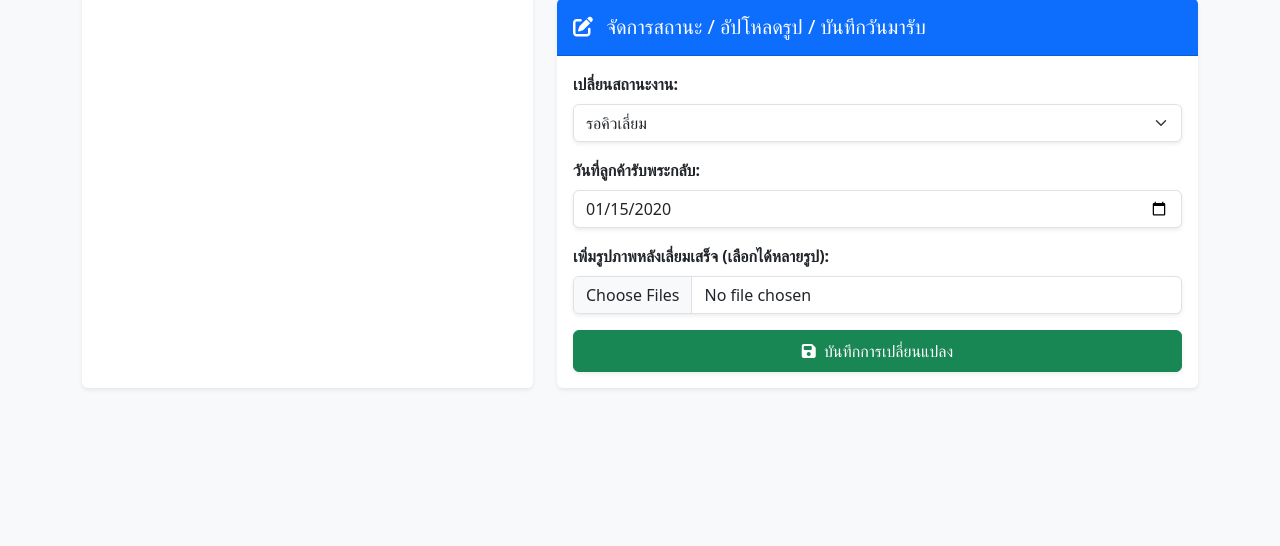
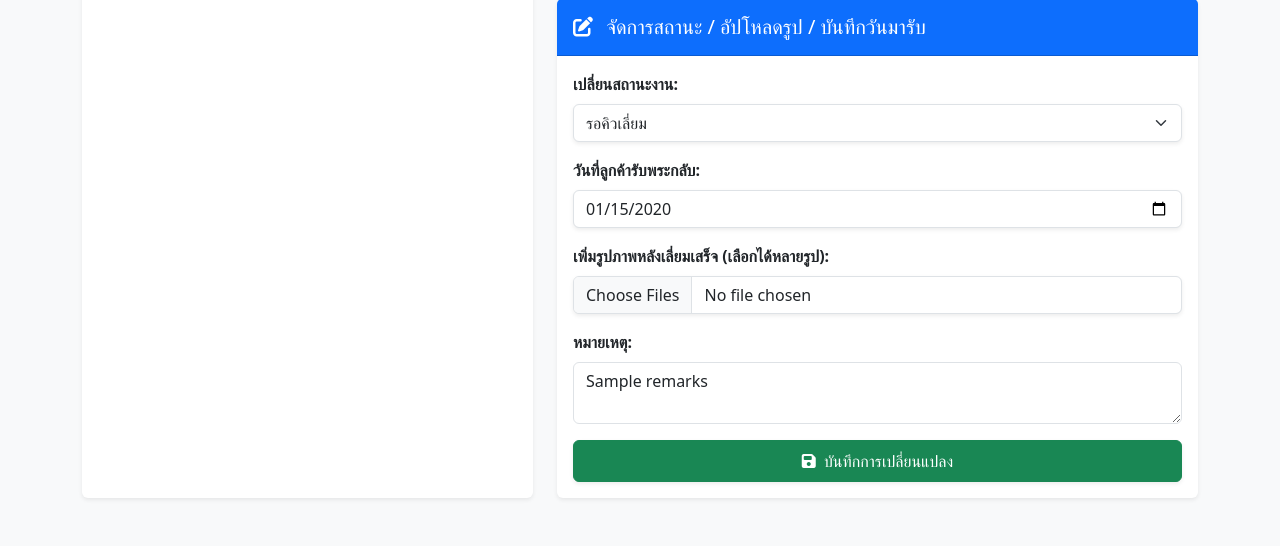
Before and after one commit to PhotoFont/talubpra, a FastAPI app: template templates/order_detail.html in a window 1280 px wide. Shown: the part 645-1191 px from the top of the page. Before the commit the page ends 1034 px from the top, so only its background shows below. Run offline with FastAPI, Linux system fonts and the light colour scheme; the template is opened without the code that fills it: most values are stand-ins (such as "Sample title", 1, 10 or a date in 2020); grey boxes marked "Sample" are stand-in pictures.

Commit message:
Insert Remark column

```diff
--- a/main.py
+++ b/main.py
@@ -20,6 +20,7 @@ templates = Jinja2Templates(directory="templates")
 
 UPLOAD_DIR = "static/uploads"
 os.makedirs(UPLOAD_DIR, exist_ok=True)
+os.makedirs("data", exist_ok=True) # ป้องกันปัญหาโฟลเดอร์ database หาย
 app.mount("/static", StaticFiles(directory="static"), name="static")
 
 ADMIN_PASSWORD = "21020166"
@@ -101,6 +102,7 @@ def add_order(
     amulet_type: str = Form(...),
     frame_material: str = Form(...),
     price: float = Form(...),
+    remarks: Optional[str] = Form(None), # รองรับรับค่าหมายเหตุตอนสร้างออเดอร์
     before_images: List[UploadFile] = File([]),
     db: Session = Depends(database.get_db),
     auth_token: str = Cookie(None)
@@ -124,6 +126,7 @@ def add_order(
         amulet_type=amulet_type,
         frame_material=frame_material,
         price=price,
+        remarks=remarks, # บันทึกหมายเหตุลงฐานข้อมูล
         before_image=images_string,
         status="รอคิวเลี่ยม"
     )
@@ -161,6 +164,7 @@ def update_status(
     order_id: int,
     status: str = Form(...),
     pickup_date: Optional[str] = Form(None),
+    remarks: Optional[str] = Form(None), # รองรับรับค่าหมายเหตุตอนอัปเดตสถานะ
     after_images: List[UploadFile] = File([]),
     db: Session = Depends(database.get_db),
     auth_token: str = Cookie(None)
@@ -171,6 +175,7 @@ def update_status(
     order = db.query(models.Order).filter(models.Order.id == order_id).first()
     if order:
         order.status = status
+        order.remarks = remarks # อัปเดตหมายเหตุ
 
         # จัดการบันทึกวันที่ลูกค้ารับพระกลับ
         if pickup_date:
--- a/templates/add_order.html
+++ b/templates/add_order.html
@@ -36,6 +36,10 @@
                         <label>รูปถ่ายพระก่อนเลี่ยม (เลือกได้หลายรูป)</label>
                         <input type="file" name="before_images" accept="image/*" multiple class="form-control">
                     </div>
+                    <div class="mb-3">
+                        <label for="remarks" class="form-label">หมายเหตุ / รายละเอียดเพิ่มเติม</label>
+                        <textarea class="form-control" id="remarks" name="remarks" rows="3" placeholder="ระบุรายละเอียดเพิ่มเติม (ถ้ามี)..."></textarea>
+                    </div>
                     <div class="d-grid gap-2">
                         <button type="submit" class="btn btn-success">บันทึกข้อมูล</button>
                         <a href="/" class="btn btn-secondary">ย้อนกลับ</a>
--- a/templates/order_detail.html
+++ b/templates/order_detail.html
@@ -150,7 +150,10 @@
                                 <label for="after_images" class="form-label fw-semibold">เพิ่มรูปภาพหลังเลี่ยมเสร็จ (เลือกได้หลายรูป):</label>
                                 <input type="file" name="after_images" id="after_images" class="form-control shadow-sm" multiple accept="image/*">
                             </div>
-
+                            <div class="mb-3">
+                                <label class="form-label fw-bold">หมายเหตุ:</label>
+                                <textarea class="form-control" name="remarks" rows="2">{{ order.remarks or '' }}</textarea>
+                            </div>
                             <button type="submit" class="btn btn-success w-100 py-2 shadow-sm">
                                 <i class="fa-solid fa-floppy-disk me-1"></i> บันทึกการเปลี่ยนแปลง
                             </button>
```
Also changed, not shown: models.py (+5 -3 lines).
